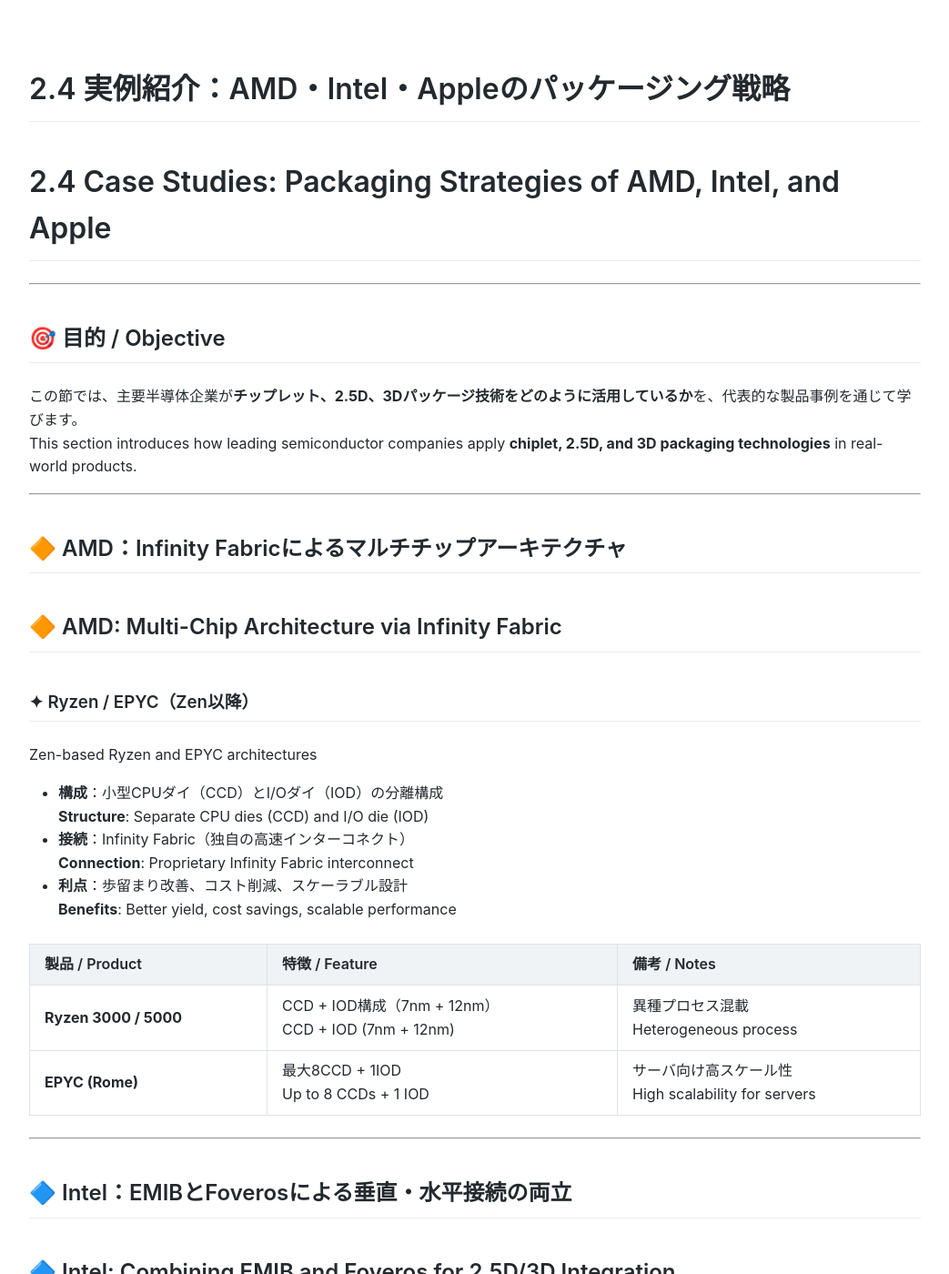
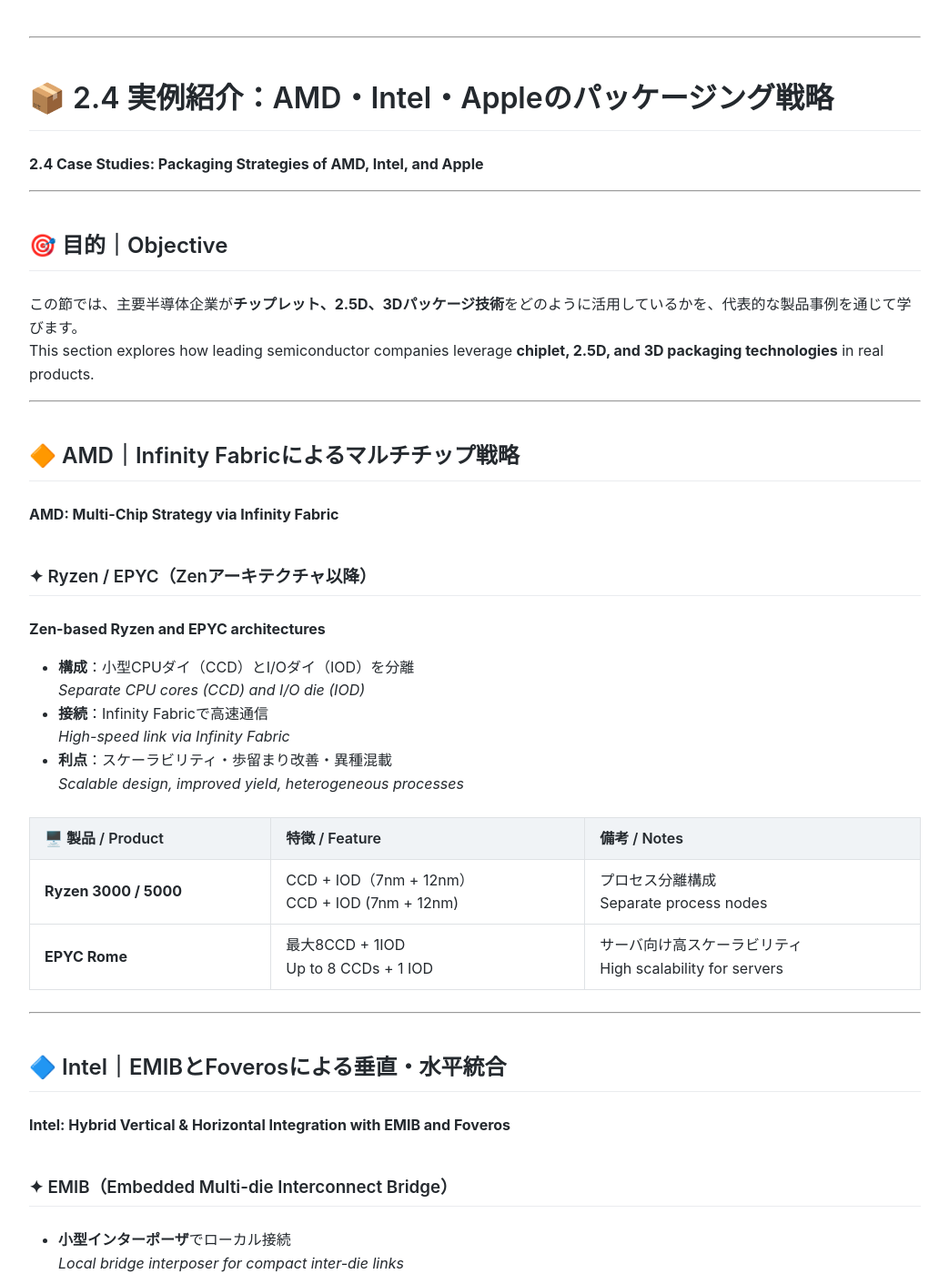
Before and after one commit to Samizo-AITL/Edusemi-v4x, a Jekyll site: the page built from f_chapter2_chiplet_pkg/f2_4_pkg_case_study.md, in a window 1280 px wide and 1400 px high. Shown: the whole window at 91% size, without its empty margins (118-1161 px from the left). Built offline with Jekyll 4.4.1, drawn with Linux system fonts in a browser that asks for light colours; our own code applies the rules of GitHub Pages for plain Markdown files; some of the changed text lies outside the part shown.

Commit message:
Update f2_4_pkg_case_study.md

```diff
--- a/f_chapter2_chiplet_pkg/f2_4_pkg_case_study.md
+++ b/f_chapter2_chiplet_pkg/f2_4_pkg_case_study.md
@@ -1,92 +1,101 @@
-# 2.4 実例紹介：AMD・Intel・Appleのパッケージング戦略
-# 2.4 Case Studies: Packaging Strategies of AMD, Intel, and Apple
+---
+layout: default
+title: 2.4 実例紹介 - パッケージング戦略事例（AMD・Intel・Apple）
+---
 
 ---
 
-## 🎯 目的 / Objective
-
-この節では、主要半導体企業が**チップレット、2.5D、3Dパッケージ技術をどのように活用しているか**を、代表的な製品事例を通じて学びます。
-This section introduces how leading semiconductor companies apply **chiplet, 2.5D, and 3D packaging technologies** in real-world products.
+# 📦 2.4 実例紹介：AMD・Intel・Appleのパッケージング戦略
+**2.4 Case Studies: Packaging Strategies of AMD, Intel, and Apple**
 
 ---
 
-## 🔶 AMD：Infinity Fabricによるマルチチップアーキテクチャ
-## 🔶 AMD: Multi-Chip Architecture via Infinity Fabric
+## 🎯 目的｜Objective
 
-### ✦ Ryzen / EPYC（Zen以降）
-Zen-based Ryzen and EPYC architectures
-
-- **構成**：小型CPUダイ（CCD）とI/Oダイ（IOD）の分離構成
-  **Structure**: Separate CPU dies (CCD) and I/O die (IOD)
-- **接続**：Infinity Fabric（独自の高速インターコネクト）
-  **Connection**: Proprietary Infinity Fabric interconnect
-- **利点**：歩留まり改善、コスト削減、スケーラブル設計
-  **Benefits**: Better yield, cost savings, scalable performance
-
-| 製品 / Product | 特徴 / Feature | 備考 / Notes |
-|----------------|------------------|----------------|
-| **Ryzen 3000 / 5000** | CCD + IOD構成（7nm + 12nm）<br>CCD + IOD (7nm + 12nm) | 異種プロセス混載<br>Heterogeneous process |
-| **EPYC (Rome)** | 最大8CCD + 1IOD<br>Up to 8 CCDs + 1 IOD | サーバ向け高スケール性<br>High scalability for servers |
+この節では、主要半導体企業が**チップレット、2.5D、3Dパッケージ技術**をどのように活用しているかを、代表的な製品事例を通じて学びます。
+This section explores how leading semiconductor companies leverage **chiplet, 2.5D, and 3D packaging technologies** in real products.
 
 ---
 
-## 🔷 Intel：EMIBとFoverosによる垂直・水平接続の両立
-## 🔷 Intel: Combining EMIB and Foveros for 2.5D/3D Integration
+## 🔶 AMD｜Infinity Fabricによるマルチチップ戦略
+**AMD: Multi-Chip Strategy via Infinity Fabric**
+
+### ✦ Ryzen / EPYC（Zenアーキテクチャ以降）
+**Zen-based Ryzen and EPYC architectures**
+
+- **構成**：小型CPUダイ（CCD）とI/Oダイ（IOD）を分離
+  *Separate CPU cores (CCD) and I/O die (IOD)*
+- **接続**：Infinity Fabricで高速通信
+  *High-speed link via Infinity Fabric*
+- **利点**：スケーラビリティ・歩留まり改善・異種混載
+  *Scalable design, improved yield, heterogeneous processes*
+
+| 🖥️ 製品 / Product | 特徴 / Feature | 備考 / Notes |
+|------------------|------------------|-------------------------|
+| **Ryzen 3000 / 5000** | CCD + IOD（7nm + 12nm）<br>CCD + IOD (7nm + 12nm) | プロセス分離構成<br>Separate process nodes |
+| **EPYC Rome** | 最大8CCD + 1IOD<br>Up to 8 CCDs + 1 IOD | サーバ向け高スケーラビリティ<br>High scalability for servers |
+
+---
+
+## 🔷 Intel｜EMIBとFoverosによる垂直・水平統合
+**Intel: Hybrid Vertical & Horizontal Integration with EMIB and Foveros**
 
 ### ✦ EMIB（Embedded Multi-die Interconnect Bridge）
 
-- **小型インターポーザ**を部分的に用いた**水平接続**
-  Local bridge interposer for **side-by-side connection**
-- **高密度接続とコスト抑制**の両立
-  Balances **density and cost**
+- **小型インターポーザ**でローカル接続
+  *Local bridge interposer for compact inter-die links*
+- **複数ダイを効率よく統合**しコストも抑制
+  *Efficient multi-die integration with cost control*
 
-### ✦ Foveros（3D積層技術）
+### ✦ Foveros（3D TSV積層技術）
 
-- **TSVによるロジック-ロジック積層**
-  Stacks logic-on-logic using **TSVs**
-- 初搭載：**Intel Lakefield（2019）**
-  First used in **Intel Lakefield (2019)**
+- **TSVを使ってロジック同士を積層**
+  *Logic-on-logic stacking via TSVs*
+- 初搭載：**Lakefield（2019）**
 
-| 技術 / Technology | 製品例 / Product Example | 備考 / Notes |
-|-------------------|--------------------------|---------------|
-| **EMIB** | Stratix 10 | FPGAとメモリの連結<br>FPGA-memory interface |
-| **Foveros** | Lakefield, Meteor Lake | 3D CPUチップ構造<br>3D CPU architecture |
+| 🔧 技術 / Technology | 製品例 / Example Product | 備考 / Notes |
+|----------------------|--------------------------|---------------|
+| **EMIB** | Stratix 10 | FPGAとメモリ接続<br>FPGA-memory bridging |
+| **Foveros** | Lakefield / Meteor Lake | CPUコアの3D積層構成<br>3D-stacked CPU architecture |
 
 ---
 
-## 🍏 Apple：UltraFusionによるロジックダイ連結
-## 🍏 Apple: Logic Die Fusion via UltraFusion
+## 🍏 Apple｜UltraFusionによるロジックダイ統合
+**Apple: Logic Die Integration via UltraFusion**
 
-### ✦ M1 Ultra（2022）
+### ✦ M1 Ultra（2022年）
 
-- 2個のM1 Maxを**パッケージレベルで融合**
-  Two M1 Max dies **fused at the package level**
-- **UltraFusion**と呼ばれるI/Fで1チップのように動作
-  Acts as a single chip via the **UltraFusion** interface
+- **M1 Maxを2個融合**し**1チップのように動作**
+  *Two M1 Max dies fused into a single chip behavior*
+- UltraFusionにより**高帯域かつ低レイテンシ**を実現
+  *UltraFusion enables high-bandwidth, low-latency integration*
 
-| 項目 / Item | 内容 / Description |
-|--------------|---------------------|
-| **バス帯域**<br>Bus Bandwidth | 最大2.5 TB/s<br>Up to 2.5 TB/s |
-| **実装方式**<br>Integration Type | 2.5D的インターポーザ構造<br>2.5D-style interposer |
-| **設計意図**<br>Design Intent | パッケージ内でチップサイズ限界を超える<br>Overcome single-die size limits |
+| 📌 項目 / Item | 内容 / Description |
+|----------------|---------------------|
+| **帯域幅**<br>Bus Bandwidth | 最大2.5 TB/s<br>Up to 2.5 TB/s |
+| **実装形式**<br>Integration Type | 2.5Dインターポーザ的構造<br>2.5D-style interposer |
+| **設計目的**<br>Design Goal | 単一ダイ制限の突破<br>Breaks single-die size limits |
 
 ---
 
-## 🧩 事例にみる技術選定の視点
-## 🧩 Key Takeaways from Packaging Strategies
+## 🧩 3社比較：戦略の違いと設計思想
+**Comparison of Strategies and Design Philosophies**
 
-| 観点 / Aspect | **AMD** | **Intel** | **Apple** |
-|---------------|---------|-----------|-----------|
-| **接続構造**<br>Integration Type | 水平方向マルチダイ接続<br>Horizontal multi-die | EMIB + TSVによる混合型<br>Hybrid (EMIB + TSV) | ロジック同士の2.5D連結<br>2.5D logic fusion |
-| **コスト志向**<br>Cost Focus | 高<br>High | 中<br>Medium | 高（性能最優先）<br>High (performance first) |
-| **再利用性**<br>Reusability | 高（CCD再利用）<br>High (CCD reused) | 中（構成設計ごとに異なる）<br>Medium (per design) | 低（専用構造）<br>Low (application-specific) |
+| 🧠 観点 / Aspect | **AMD** | **Intel** | **Apple** |
+|------------------|---------|-----------|-----------|
+| **接続構造**<br>Integration | 水平方向マルチダイ<br>Horizontal multi-die | EMIB + TSV の複合構造<br>EMIB + TSV hybrid | 2.5D ロジック融合<br>2.5D logic fusion |
+| **コスト志向**<br>Cost Focus | 高コスト最小化<br>Cost reduction prioritized | コストと性能の両立<br>Balance of cost and performance | 性能最重視<br>Performance prioritized |
+| **再利用性**<br>Reusability | CCD再利用で高<br>High (CCD reuse) | 中程度<br>Medium | 専用構成で低<br>Low (custom design) |
 
 ---
 
-## 📎 次節への接続
-## 📎 Connection to Next Section
+## 📎 次節への接続｜Connection to Next Section
 
-次節 [**2.5：設計上の課題**](./f2_5_design_challenges.md) では、これらの構造を**設計・量産**するうえで直面する「**熱・テスト・歩留まり**」の課題とその**対策技術**について詳しく解説します。
-In the next section [**2.5: Design Challenges**](./f2_5_design_challenges.md), we will discuss **thermal, test, and yield issues** in designing and mass-producing these packages.
+次節 [**2.5：設計上の課題**](./f2_5_design_challenges.md) では、これらのパッケージを**実際に製品化する際に直面する「熱・テスト・歩留まり」問題**とその**対策技術**について詳しく解説します。
+In the next section [**2.5: Design Challenges**](./f2_5_design_challenges.md), we will explore **thermal, test, and yield issues** and the **technical solutions** adopted in real implementations.
 
 ---
+
+## 🏁 特別編 第2章 トップへ戻る｜Back to Chapter 2 Top
+
+🔗 [📚 特別編 第2章 トップに戻る](./README.md)
```
